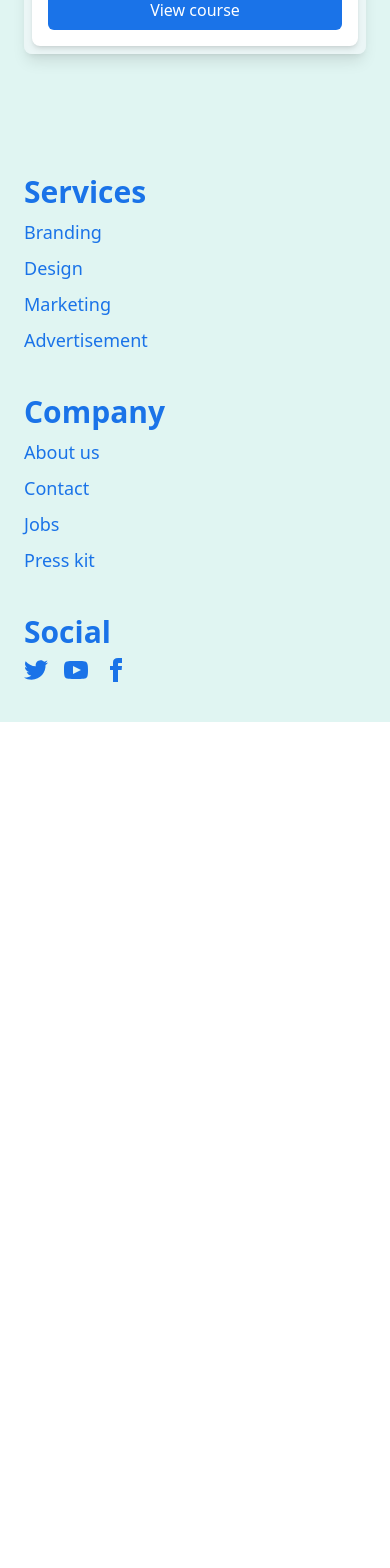
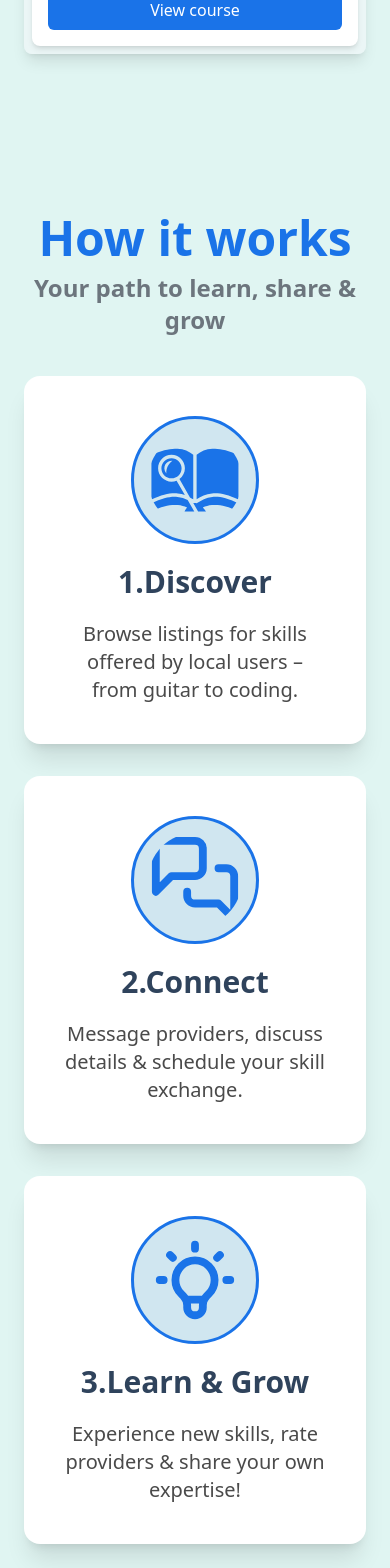
Before and after one commit to Mohammad-ali-05/skill-swap, a React (Vite) app: page / in a window 390 px wide. Shown: the part 1440-3008 px from the top of the page. Before the commit the page ends 2162 px from the top, so only its background shows below. Built offline with nearby package versions, Linux system fonts and the light colour scheme.

Commit message:
Completed how it works section and made it responsive

```diff
--- /dev/null
+++ b/src/Components/HowItWorks.jsx
@@ -0,0 +1,45 @@
+import React from "react";
+import { GiArchiveResearch } from "react-icons/gi";
+import { HiOutlineLightBulb } from "react-icons/hi";
+import { LuMessagesSquare } from "react-icons/lu";
+
+const HowItWorks = () => {
+  return (
+    <div className="px-6 md:px-14 lg:px-28 py-10 my-10">
+      <h2 className="font-bold text-center text-5xl text-[#1A73E8] mt-10">
+        How it works
+      </h2>
+      <p className="font-semibold text-2xl text-center text-[#6C757D] mt-2.5 mb-10">
+        Your path to learn, share & grow
+      </p>
+      <div className="grid grid-cols-1 md:grid-cols-2 xl:grid-cols-3 gap-8">
+        <div className="bg-white rounded-2xl shadow-xl flex flex-col items-center p-10">
+          <GiArchiveResearch className="text-[#1A73E8] text-9xl border-3 border-[#1A73E8] bg-[#D0E6F0] p-3.5 rounded-full" />
+          <h3 className="text-[#2F435C] text-3xl font-bold my-5">1.Discover</h3>
+          <p className="text-[#4A4A4A] text-xl text-center">
+            Browse listings for skills offered by local users – from guitar to
+            coding.
+          </p>
+        </div>
+        <div className="bg-white rounded-2xl shadow-xl flex flex-col items-center p-10">
+          <LuMessagesSquare className="text-[#1A73E8] text-9xl border-3 border-[#1A73E8] bg-[#D0E6F0] p-3.5 rounded-full" />
+          <h3 className="text-[#2F435C] text-3xl font-bold my-5">2.Connect</h3>
+          <p className="text-[#4A4A4A] text-xl text-center">
+            Message providers, discuss details & schedule your skill exchange.
+          </p>
+        </div>
+        <div className="bg-white rounded-2xl shadow-xl flex flex-col items-center p-10">
+          <HiOutlineLightBulb className="text-[#1A73E8] text-9xl border-3 border-[#1A73E8] bg-[#D0E6F0] p-3.5 rounded-full" />
+          <h3 className="text-[#2F435C] text-3xl font-bold my-5">
+            3.Learn & Grow
+          </h3>
+          <p className="text-[#4A4A4A] text-xl text-center">
+            Experience new skills, rate providers & share your own expertise!
+          </p>
+        </div>
+      </div>
+    </div>
+  );
+};
+
+export default HowItWorks;
--- a/src/Layouts/MainLayout.jsx
+++ b/src/Layouts/MainLayout.jsx
@@ -2,6 +2,7 @@ import React from 'react';
 import Navbar from '../Components/Navbar';
 import Footer from '../Components/Footer';
 import TopRatedProviders from '../Components/TopRatedProviders';
+import HowItWorks from '../Components/HowItWorks';
 
 const MainLayout = () => {
     return (
@@ -15,6 +16,9 @@ const MainLayout = () => {
                 <section>
                     <TopRatedProviders></TopRatedProviders>
                 </section>
+                <section>
+                    <HowItWorks></HowItWorks>
+                </section>
             </main>
             <footer>
                 <Footer></Footer>
```
